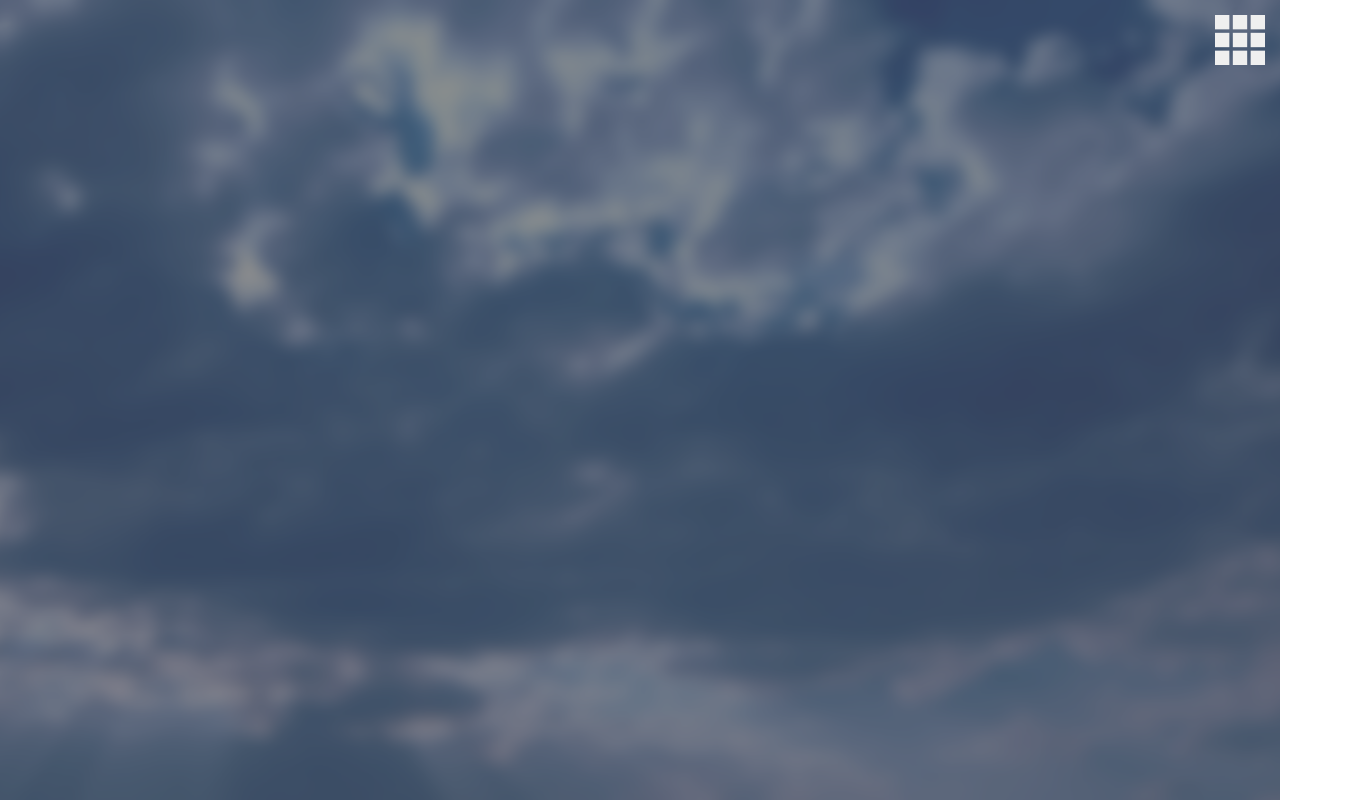
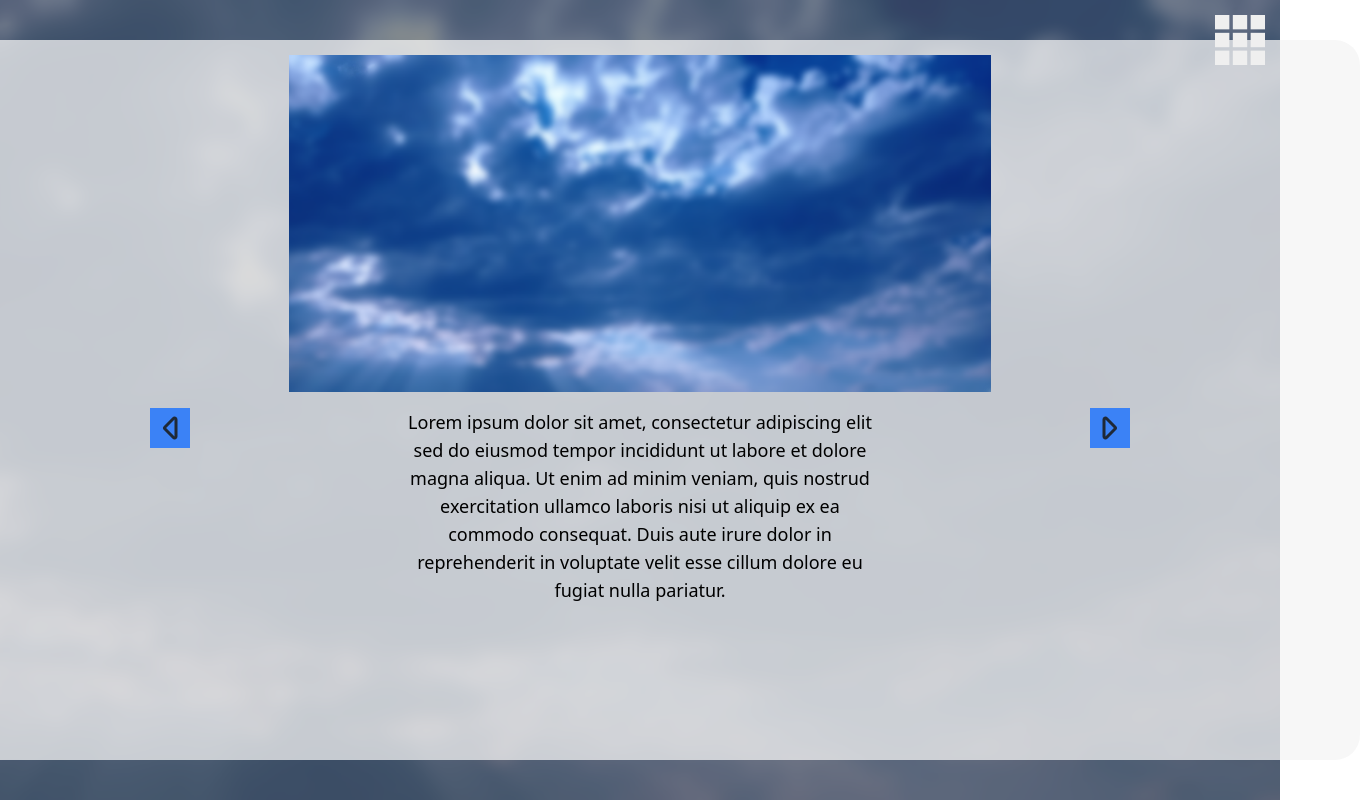
Before and after one commit to Dario19999/forja-cuentos, an Angular app: page /tale in a window 1280 px wide. Before the commit this address led to /. Shown: the whole page, 1360 px wide, since content can reach past the window. Built offline with nearby package versions, Linux system fonts and the light colour scheme.

Commit message:
sync changes and tale view component

```diff
--- a/src/app/app-routing.module.ts
+++ b/src/app/app-routing.module.ts
@@ -11,6 +11,7 @@ import { NarratorFormComponent } from './components/forms/narrator/narrator-form
 import { CharacterListComponent } from './pages/character-list/character-list.component';
 import { CharacterFormComponent } from './components/forms/character/character-form/character-form.component';
 import { TaleFormComponent } from './components/forms/tale/tale-form/tale-form.component';
+import { ViewTaleComponent } from './pages/view-tale/view-tale.component';
 
 const routes: Routes = [
   {
@@ -32,6 +33,10 @@ const routes: Routes = [
   {
     path: 'tale-list',
     component: TaleListComponent
+  },
+  {
+    path: 'tale',
+    component: ViewTaleComponent
   },
   {
     path: 'narrator-list',
--- a/src/app/app.module.ts
+++ b/src/app/app.module.ts
@@ -19,6 +19,7 @@ import { CharacterListItemComponent } from './components/character/character-lis
 import { CharacterFormComponent } from './components/forms/character/character-form/character-form.component';
 import { TaleListItemComponent } from './components/tale/tale-list-item/tale-list-item.component';
 import { TaleFormComponent } from './components/forms/tale/tale-form/tale-form.component';
+import { ViewTaleComponent } from './pages/view-tale/view-tale.component';
 
 @NgModule({
   declarations: [
@@ -36,7 +37,8 @@ import { TaleFormComponent } from './components/forms/tale/tale-form/tale-form.c
     CharacterListItemComponent,
     CharacterFormComponent,
     TaleListItemComponent,
-    TaleFormComponent
+    TaleFormComponent,
+    ViewTaleComponent
   ],
   imports: [
     BrowserModule,
--- a/src/app/components/tale/tale-list-item/tale-list-item.component.ts
+++ b/src/app/components/tale/tale-list-item/tale-list-item.component.ts
@@ -4,10 +4,7 @@ import { FormGroup, FormBuilder } from '@angular/forms';
 @Component({
   selector: 'app-tale-list-item',
   template: `
-   <form
-        [formGroup]="taleListItemFormList"
-        (ngSubmit)="onSubmit()"
-    >
+   <form>
         <div class="grid md:grid-cols-3 md:gap-6 mt-5 mb-5">
             <div class="relative z-0 w-full group">
                 <p class="text-sm text-gray-900 dark:text-white">Nombre del Cuento</p>
@@ -21,7 +18,6 @@ import { FormGroup, FormBuilder } from '@angular/forms';
                 <textarea
                     rows="9"
                     class="block p-2.5 w-full text-sm text-gray-900 bg-gray-50 rounded-lg border border-gray-300 focus:ring-blue-500 focus:border-blue-500 dark:bg-gray-700 dark:border-gray-600 dark:placeholder-gray-400 dark:text-white dark:focus:ring-blue-500 dark:focus:border-blue-500"
-                    formControlName="characterDescription"
                     style="resize: none;"
                 ></textarea>
             </div>
@@ -43,6 +39,7 @@ import { FormGroup, FormBuilder } from '@angular/forms';
                 >Eliminar
                 </button>
                 <button
+                    routerLink="/tale"
                     type="button"
                     class="text-white bg-green-700 hover:bg-green-800 focus:ring-4 focus:ring-green-300 font-medium rounded-lg text-sm px-5 py-2.5 mr-2 mb-2 dark:bg-green-600 dark:hover:bg-green-700 focus:outline-none dark:focus:ring-blue-800"
                 >Reporducir
@@ -54,35 +51,5 @@ import { FormGroup, FormBuilder } from '@angular/forms';
   styleUrl: './tale-list-item.component.css'
 })
 export class TaleListItemComponent {
-    public taleListItemFormList!: FormGroup;
-
-    constructor(
-        private readonly fb: FormBuilder
-    ) {
-        this.formInit();
-    }
-
-    formInit(): void {
-        this.taleListItemFormList = this.fb.group({
-
-        });
-    }
-
-    onSubmit(): void {
-        if (this.taleListItemFormList.invalid) {
-            Object.values(this.taleListItemFormList.controls).forEach( control =>{
-                if(control instanceof FormGroup){
-                    Object.values(control.controls).forEach( control => control.markAllAsTouched())
-                }
-                else{
-                    control.markAllAsTouched();
-                }
-            });
-        }
-        else{
-            console.log(this.taleListItemFormList.value);
-        }
-    }
-
 
 }
--- /dev/null
+++ b/src/app/pages/view-tale/view-tale.component.css
@@ -0,0 +1,7 @@
+.tale--background{
+    height: 90vh;
+    width: 180vh;
+    background-color: rgba(245, 245, 245, 0.75);
+    border-radius: 25px;
+    padding: 15px;
+}
--- /dev/null
+++ b/src/app/pages/view-tale/view-tale.component.html
@@ -0,0 +1,29 @@
+<div class="tale--background grid grid-cols-1 grid-rows-2 gap-4 h-full">
+    <div class="tale-image--container w-full h-full">
+        <img src="../../../assets/img/home-background.png" alt="" class="tale-image w-full h-full object-contain">
+    </div>
+    <div class="tale-text--container flex w-full h-full text-center grid grid-cols-3 align-center">
+        <div>
+            <button class="tale-button--close bg-blue-500 text-white p-2">
+                <svg class="w-6 h-6 text-gray-800 dark:text-white" aria-hidden="true" xmlns="http://www.w3.org/2000/svg" fill="none" viewBox="0 0 10 16">
+                    <path stroke="currentColor" stroke-linecap="round" stroke-linejoin="round" stroke-width="2" d="M7.293 1.707 1.707 7.293a1 1 0 0 0 0 1.414l5.586 5.586A1 1 0 0 0 9 13.586V2.414a1 1 0 0 0-1.707-.707Z"/>
+                </svg>
+            </button>
+        </div>
+        <div class="tale-text--content">
+            <p class="tale-content text-lg">
+                Lorem ipsum dolor sit amet, consectetur adipiscing elit sed do eiusmod
+                tempor incididunt ut labore et dolore magna aliqua. Ut enim ad minim veniam, quis
+                nostrud exercitation ullamco laboris nisi ut aliquip ex ea commodo consequat.
+                Duis aute irure dolor in reprehenderit in voluptate velit esse cillum dolore eu fugiat nulla pariatur.
+            </p>
+        </div>
+        <div>
+            <button class="tale-button--close bg-blue-500 text-white p-2">
+                <svg class="w-6 h-6 text-gray-800 dark:text-white" aria-hidden="true" xmlns="http://www.w3.org/2000/svg" fill="none" viewBox="0 0 10 16">
+                    <path stroke="currentColor" stroke-linecap="round" stroke-linejoin="round" stroke-width="2" d="m2.707 14.293 5.586-5.586a1 1 0 0 0 0-1.414L2.707 1.707A1 1 0 0 0 1 2.414v11.172a1 1 0 0 0 1.707.707Z"/>
+                </svg>
+            </button>
+        </div>
+    </div>
+</div>
```
Also changed, not shown: src/app/pages/view-tale/view-tale.component.ts (added, +10 -0 lines), 1 other file (tests, documents, lock files or other folders).
